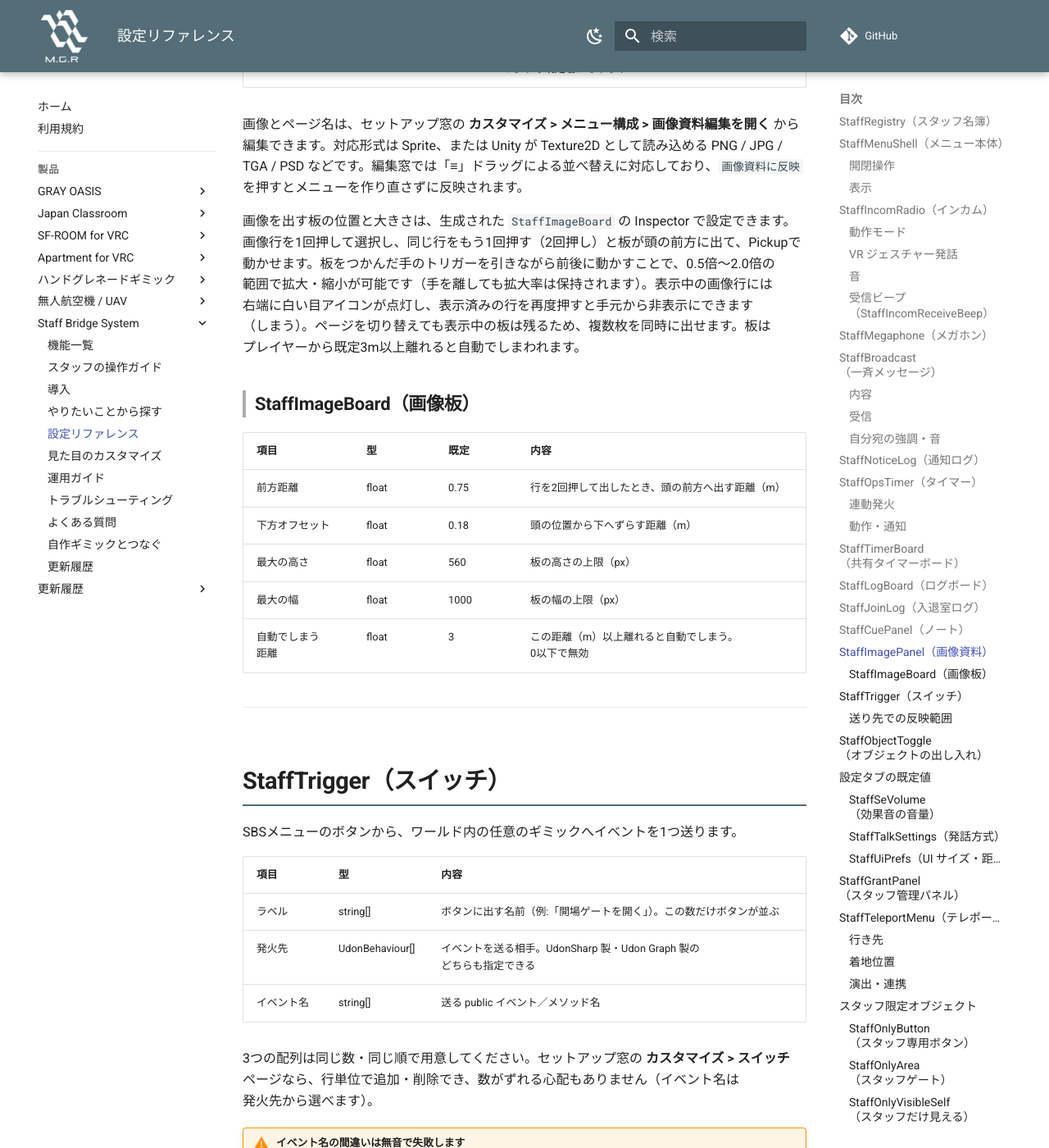
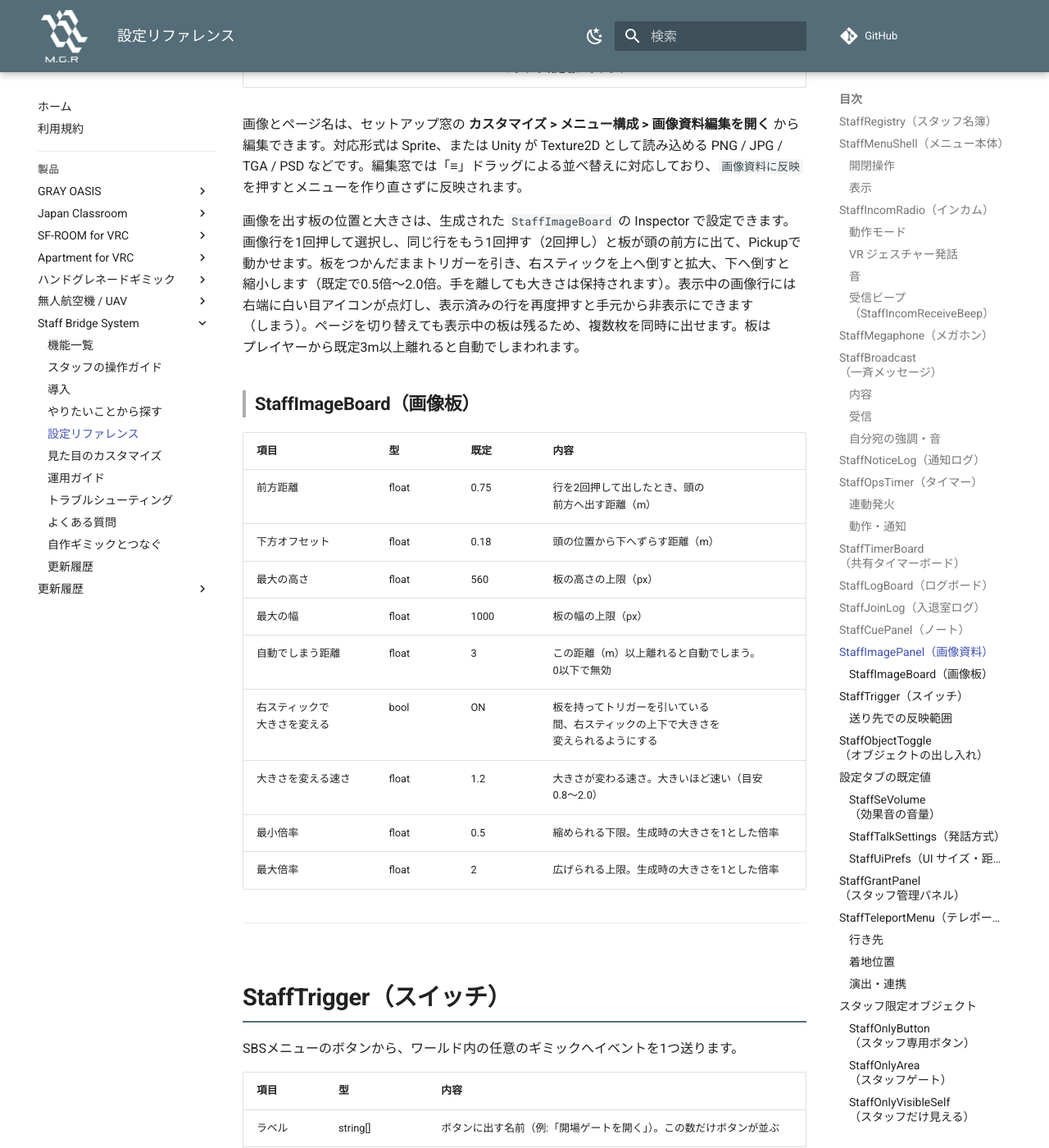
Before and after one commit to MAGURO-git/ProductArchive, an MkDocs documentation site: the page built from docs/staff-bridge-system/reference.md, in a window 1280 px wide and 1400 px high, scrolled down 14466 px. Shown: the whole window at 82% size. Built offline with MkDocs 1.6.1 and Material for MkDocs 9.7.7, drawn with Linux system fonts in a browser that asks for light colours; comment, search, counter and statistics services are not loaded.

Commit message:
画像資料のVR操作方法の記述を右スティック方式へ更新
- features / reference / usage: 画像板を持った状態でのトリガー＋右スティック上下による拡大・縮小操作の記述に更新
- reference: StaffImageBoard の Inspector 設定項目（右スティックで大きさを変える、速さ、倍率範囲）を追加

```diff
--- a/docs/staff-bridge-system/reference.md
+++ b/docs/staff-bridge-system/reference.md
@@ -310,7 +310,7 @@ SBS に起きたことを、ワールドに置いた板へ時刻順に流しま
 
 画像とページ名は、セットアップ窓の **カスタマイズ > メニュー構成 > 画像資料編集を開く** から編集できます。対応形式は Sprite、または Unity が Texture2D として読み込める PNG / JPG / TGA / PSD などです。編集窓では「≡」ドラッグによる並べ替えに対応しており、`画像資料に反映` を押すとメニューを作り直さずに反映されます。
 
-画像を出す板の位置と大きさは、生成された `StaffImageBoard` の Inspector で設定できます。画像行を1回押して選択し、同じ行をもう1回押す（2回押し）と板が頭の前方に出て、Pickupで動かせます。板をつかんだ手のトリガーを引きながら前後に動かすことで、0.5倍〜2.0倍の範囲で拡大・縮小が可能です（手を離しても拡大率は保持されます）。表示中の画像行には右端に白い目アイコンが点灯し、表示済みの行を再度押すと手元から非表示にできます（しまう）。ページを切り替えても表示中の板は残るため、複数枚を同時に出せます。板はプレイヤーから既定3m以上離れると自動でしまわれます。
+画像を出す板の位置と大きさは、生成された `StaffImageBoard` の Inspector で設定できます。画像行を1回押して選択し、同じ行をもう1回押す（2回押し）と板が頭の前方に出て、Pickupで動かせます。板をつかんだままトリガーを引き、右スティックを上へ倒すと拡大、下へ倒すと縮小します（既定で0.5倍〜2.0倍。手を離しても大きさは保持されます）。表示中の画像行には右端に白い目アイコンが点灯し、表示済みの行を再度押すと手元から非表示にできます（しまう）。ページを切り替えても表示中の板は残るため、複数枚を同時に出せます。板はプレイヤーから既定3m以上離れると自動でしまわれます。
 
 ### StaffImageBoard（画像板）
 
@@ -321,6 +321,10 @@ SBS に起きたことを、ワールドに置いた板へ時刻順に流しま
 | 最大の高さ | float | 560 | 板の高さの上限（px） |
 | 最大の幅 | float | 1000 | 板の幅の上限（px） |
 | 自動でしまう距離 | float | 3 | この距離（m）以上離れると自動でしまう。0以下で無効 |
+| 右スティックで大きさを変える | bool | ON | 板を持ってトリガーを引いている間、右スティックの上下で大きさを変えられるようにする |
+| 大きさを変える速さ | float | 1.2 | 大きさが変わる速さ。大きいほど速い（目安 0.8〜2.0） |
+| 最小倍率 | float | 0.5 | 縮められる下限。生成時の大きさを1とした倍率 |
+| 最大倍率 | float | 2 | 広げられる上限。生成時の大きさを1とした倍率 |
 
 ---
 
```
Also changed, not shown: docs/staff-bridge-system/features.md (+1 -1 lines), docs/staff-bridge-system/usage.md (+1 -1 lines).
